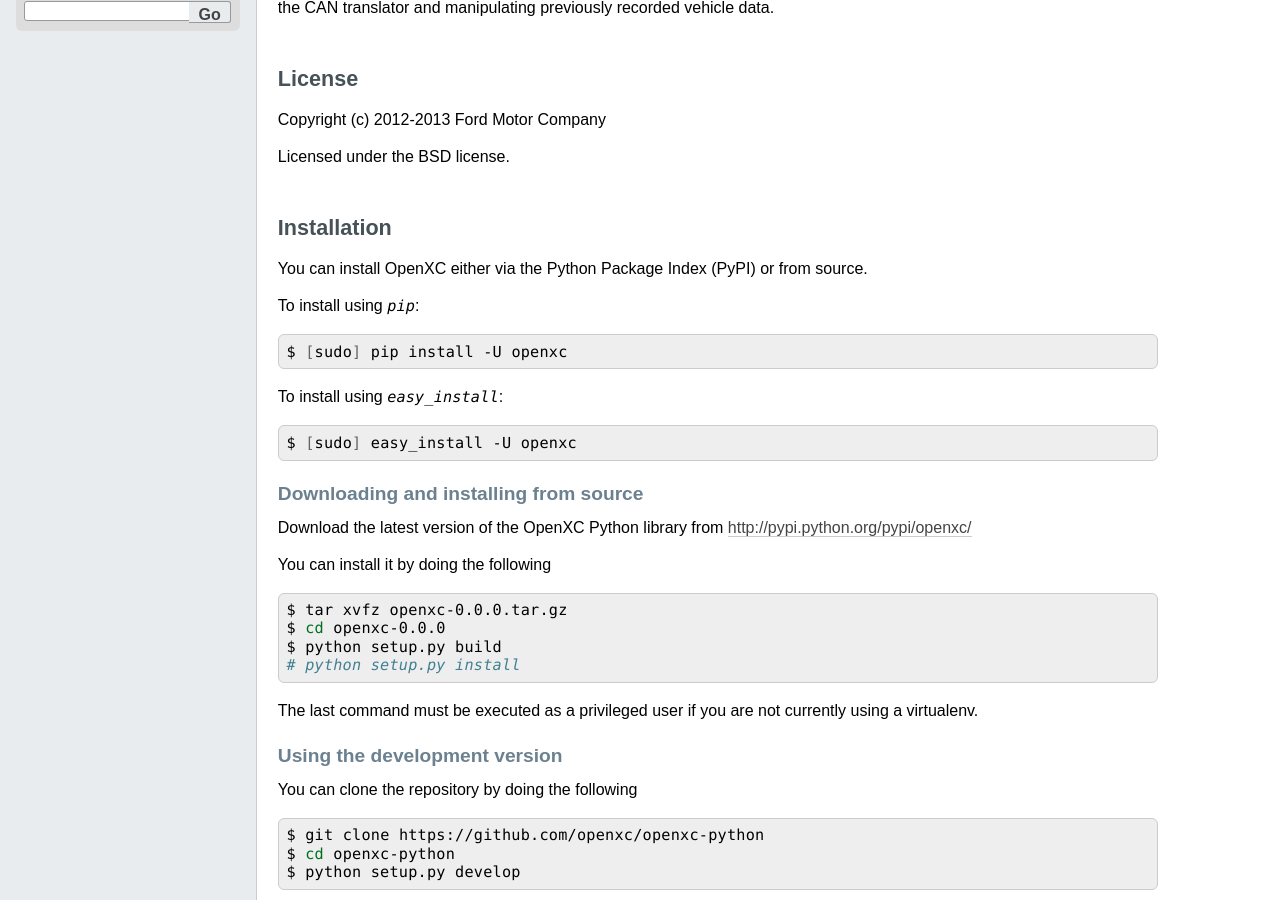
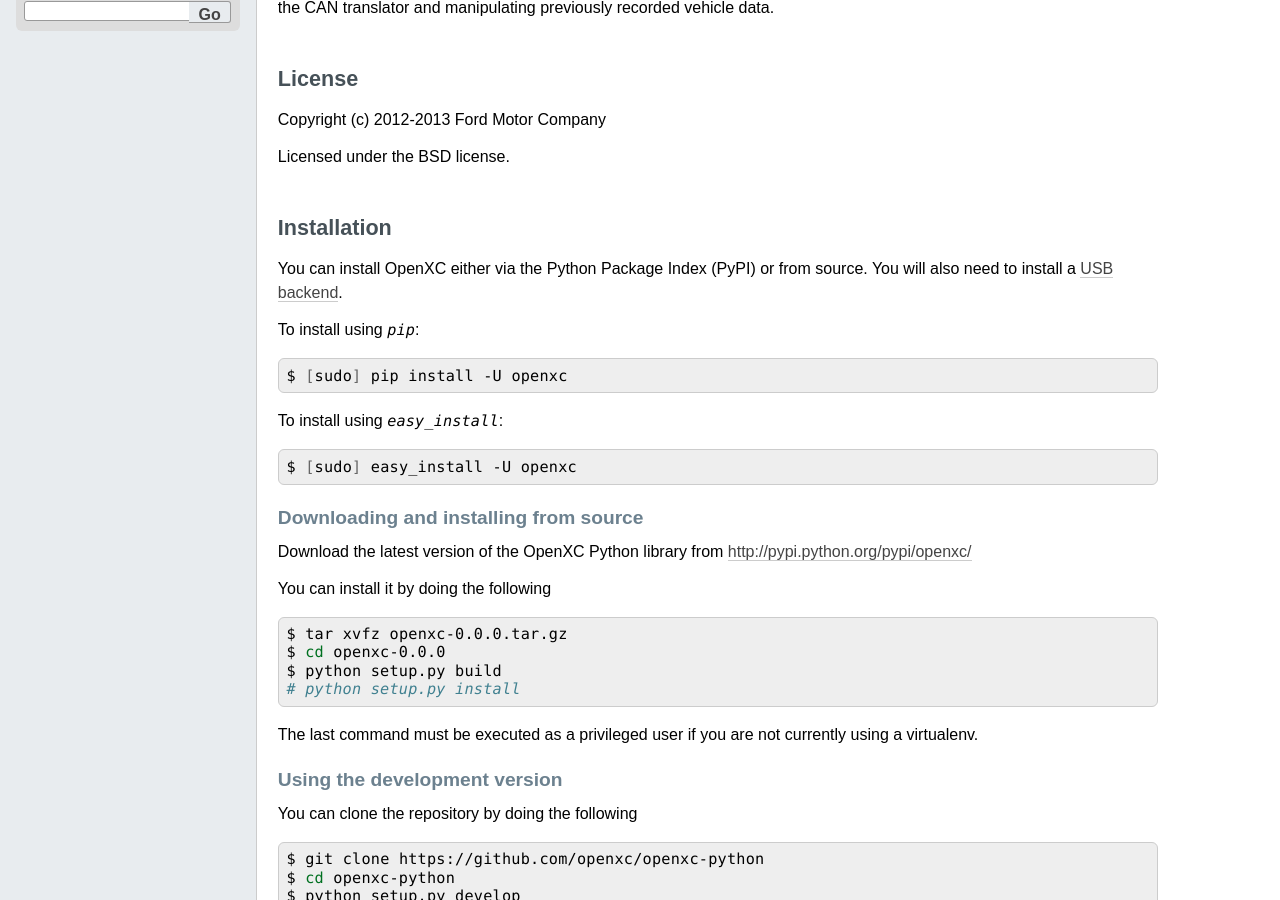
Before and after one commit to openxc/openxc-python, a Sphinx documentation site: the page built from docs/index.rst, in a window 1280 px wide and 900 px high, scrolled down 665 px. Built offline with Sphinx 7.4.7, drawn with Linux system fonts in a browser that asks for light colours.

Commit message:
Mention USB backend when installing.

```diff
--- a/docs/index.rst
+++ b/docs/index.rst
@@ -11,7 +11,7 @@
 ============
 
 You can install OpenXC either via the Python Package Index (PyPI) or from
-source.
+source. You will also need to install a :ref:`USB backend <usb>`.
 
 To install using `pip`:
 
@@ -67,6 +67,9 @@
 .. code-block:: sh
 
     $ [sudo] pip install pyserial
+
+
+.. _usb:
 
 USB Backend
 -------------
```
